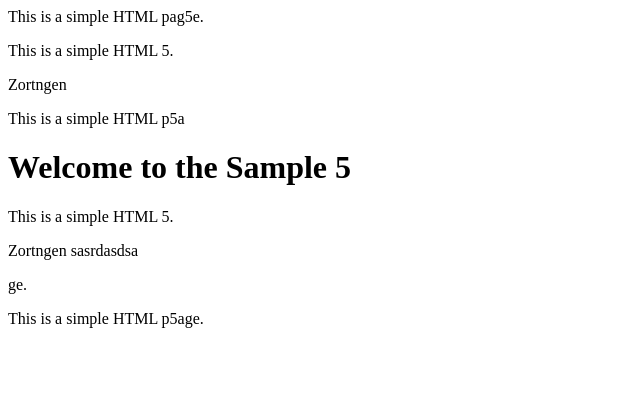
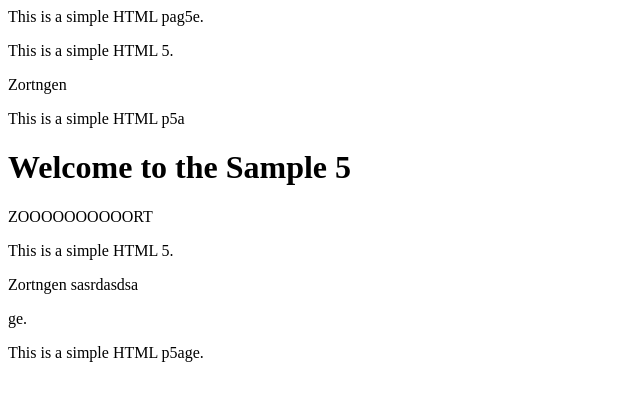
Before and after one commit to oguzhanddkc/test, a plain HTML site: page index.html in a window 1280 px wide. Shown: the whole page, without its empty margins (0-640 px from the left). Drawn offline with Linux system fonts and the light colour scheme.

Commit message:
Fix HTML content and add new span element

```diff
--- a/index.html
+++ b/index.html
@@ -16,6 +16,7 @@
     <p>This is a simple HTML p5a
     </div>
     <h1>Welcome to the Sample 5</h1>
+    <span>ZOOOOOOOOOORT</span>
     <p>This is a simple HTML 5.</p>
     <p>Zortngen sasrdasdsa</p>
     ge.</p>
```
